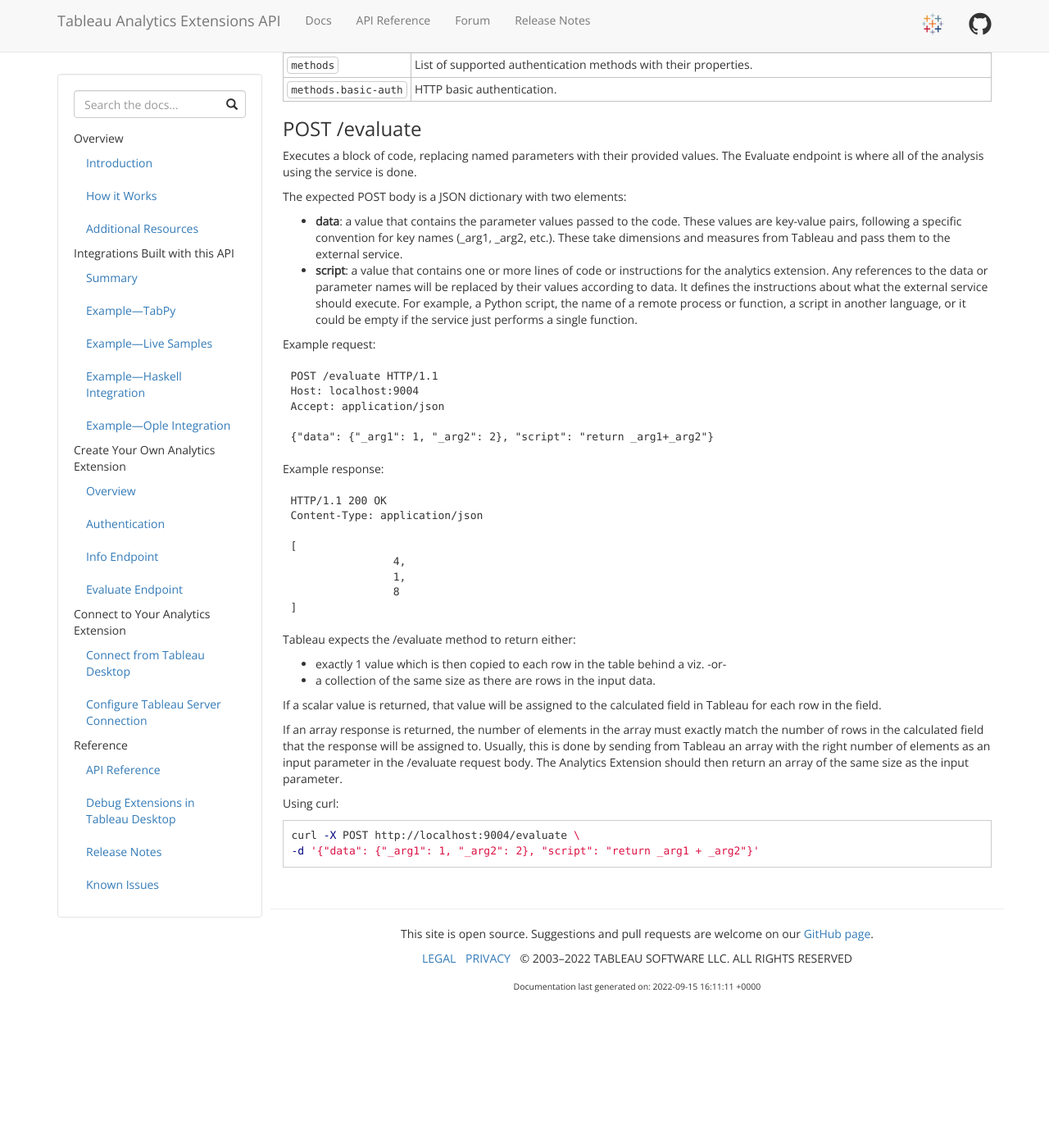
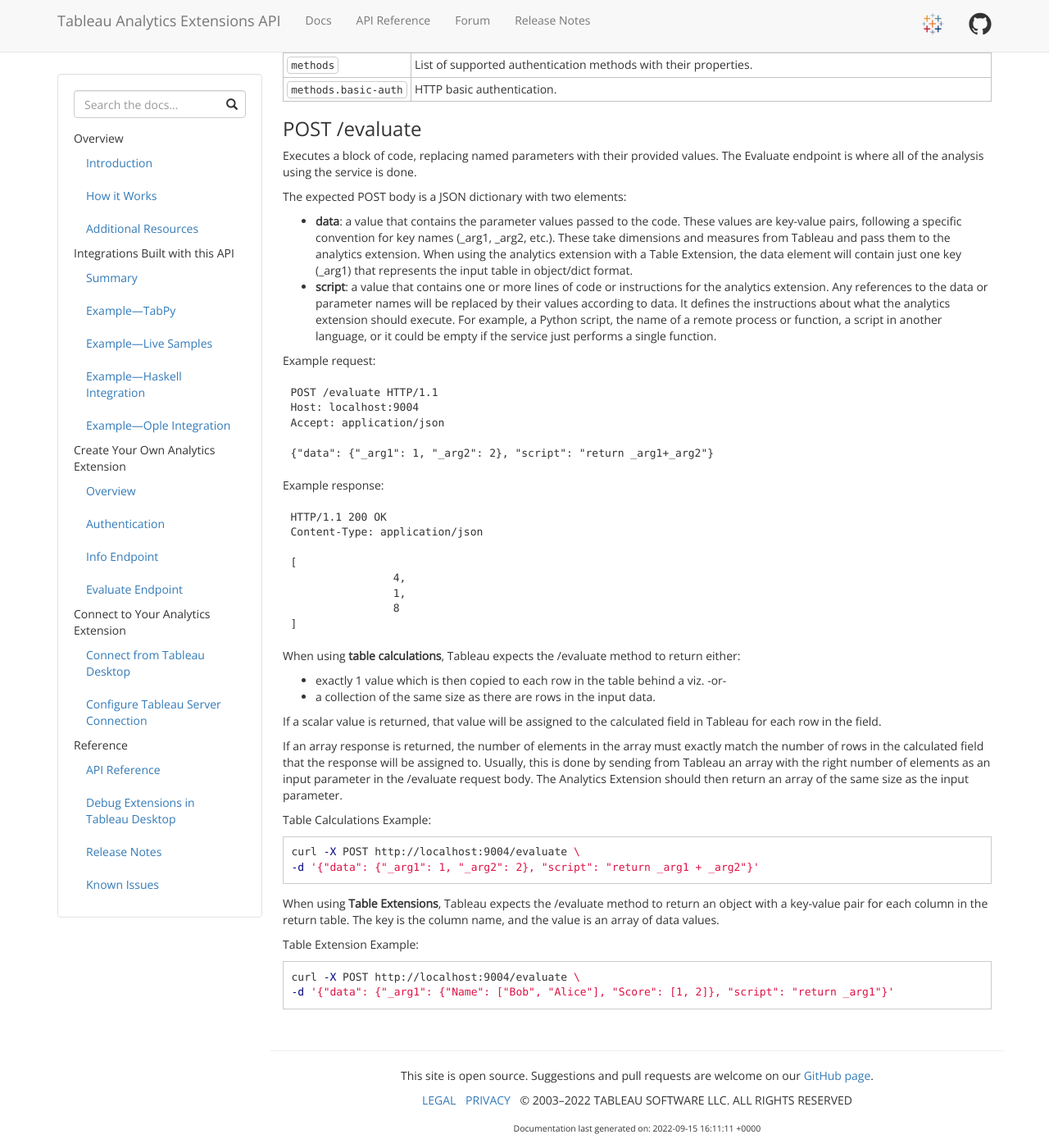
Before and after one commit to tableau/analytics-extensions-api, a Jekyll site: the page built from docs/ae_api_ref.md, in a window 1280 px wide and 1400 px high, scrolled down 2392 px. Shown: the whole window at 82% size. Built offline with Jekyll 4.4.1, drawn with Linux system fonts in a browser that asks for light colours; nearby versions of some CDN libraries; before the commit the page ends 3631 px from its top, so only the background shows below that; some of the changed text lies outside the part shown.

Commit message:
updating api ref for table extensions

````diff
--- a/docs/ae_api_ref.md
+++ b/docs/ae_api_ref.md
@@ -10,13 +10,13 @@
 
 ----
 
-Use the Tableau Analytics Extensions REST API to extend Tableau calculations dynamically to include popular data science programming languages and external tools and platforms.
+Use the Tableau Analytics Extensions REST API to extend Tableau  dynamically to include popular data science programming languages and external tools and platforms.
 
 ## API Version 1 (Implemented in Tableau 2020.1+)
 
 ### Tableau Implementation
 
-The methods in this section are implemented in Tableau products as of version 2020.1. In Tableau Desktop, the 'Test Connection' button in the Analytics Extension connection dialogue will call the /info method to determine if authentication is required and test if the analytics extension can be connected to succesfully. When SCRIPT_X calculations execute in Tableau Desktop and Server they call the /info and the /evaluate methods to establish authentication and evaluate the code or function call.
+The methods in this section are implemented in Tableau products as of version 2020.1. In Tableau Desktop, the 'Test Connection' button in the Analytics Extension connection dialogue will call the /info method to determine if authentication is required and test if the analytics extension can be connected to succesfully. When analytics extension functions execute in Tableau Desktop and Server they call the /info and the /evaluate methods to establish authentication and evaluate the code or function call.
 
 ### GET /info
 
@@ -126,8 +126,8 @@
 
 The expected POST body is a JSON dictionary with two elements:
 
-- **data**: a value that contains the parameter values passed to the code. These values are key-value pairs, following a specific convention for key names (_arg1, _arg2, etc.). These take dimensions and measures from Tableau and pass them to the external service.
-- **script**: a value that contains one or more lines of code or instructions for the analytics extension. Any references to the data or parameter names will be replaced by their values according to data. It defines the instructions about what the external service should execute. For example, a Python script, the name of a remote process or function, a script in another language, or it could be empty if the service just performs a single function.
+- **data**: a value that contains the parameter values passed to the code. These values are key-value pairs, following a specific convention for key names (_arg1, _arg2, etc.). These take dimensions and measures from Tableau and pass them to the analytics extension. When using the analytics extension with a Table Extension, the data element will contain just one key (_arg1) that represents the input table in object/dict format.
+- **script**: a value that contains one or more lines of code or instructions for the analytics extension. Any references to the data or parameter names will be replaced by their values according to data. It defines the instructions about what the analytics extension should execute. For example, a Python script, the name of a remote process or function, a script in another language, or it could be empty if the service just performs a single function.
 
 Example request:
 
@@ -152,7 +152,7 @@
 ]
 ```
 
-Tableau expects the /evaluate method to return either:
+When using **table calculations**, Tableau expects the /evaluate method to return either:
 * exactly 1 value which is then copied to each row in the table behind a viz.
 -or-
 * a collection of the same size as there are rows in the input data.
@@ -161,9 +161,18 @@
 
 If an array response is returned, the number of elements in the array must exactly match the number of rows in the calculated field that the response will be assigned to. Usually, this is done by sending from Tableau an array with the right number of elements as an input parameter in the /evaluate request body. The Analytics Extension should then return an array of the same size as the input parameter.
 
-Using curl:
+Table Calculations Example:
 
 ```bash
 curl -X POST http://localhost:9004/evaluate \
 -d '{"data": {"_arg1": 1, "_arg2": 2}, "script": "return _arg1 + _arg2"}'
 ```
+
+When using **Table Extensions**, Tableau expects the /evaluate method to return an object with a key-value pair for each column in the return table. The key is the column name, and the value is an array of data values.
+
+Table Extension Example:
+
+```bash
+curl -X POST http://localhost:9004/evaluate \
+-d '{"data": {"_arg1": {"Name": ["Bob", "Alice"], "Score": [1, 2]}, "script": "return _arg1"}'
+```
````
